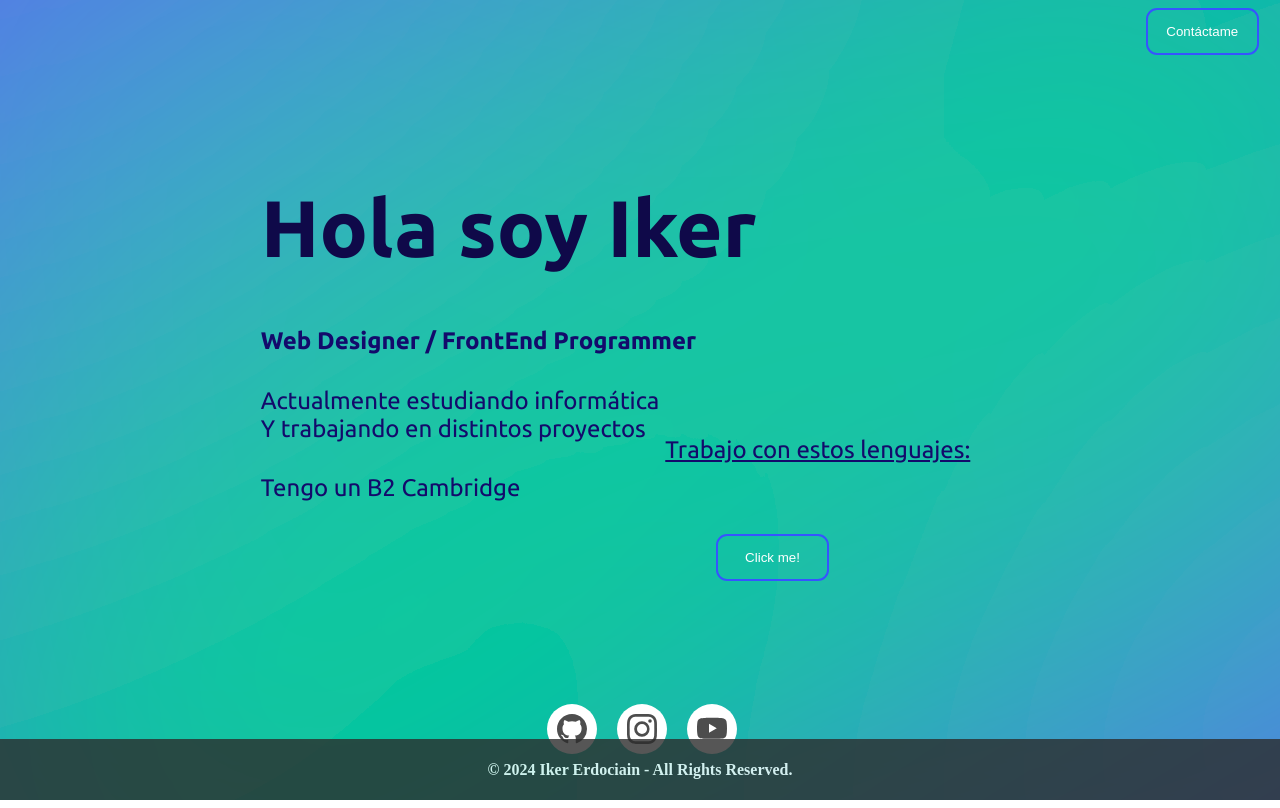
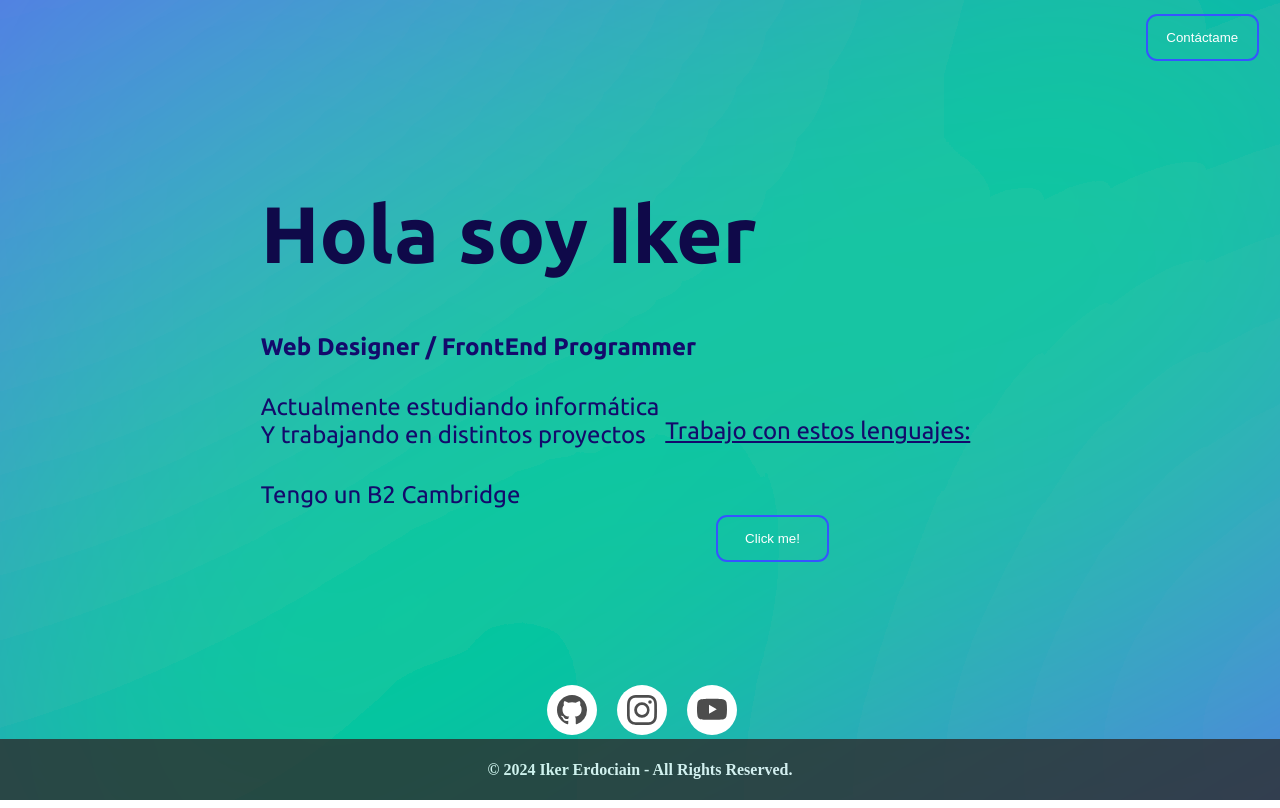
Before and after one commit to IkerOwO/Portfolio-Responsive, a plain HTML site: page index.html in a window 1280 px wide. Drawn offline with Linux system fonts and the light colour scheme; a web font is replaced by a local one.

Commit message:
Update 2

```diff
--- a/style.css
+++ b/style.css
@@ -60,6 +60,7 @@ a{
     position: relative;
     margin-top: 4%;
     margin-left: 16%;
+    height: 2%;
 }
 
 #logos img{
@@ -75,6 +76,9 @@ a{
     margin-left: 20%;
     text-align: justify;
     text-decoration: underline;
+}
+.leng{
+  margin-top: -2%;
 }
 
 .leng button{
@@ -102,6 +106,7 @@ a{
     border-radius: 11px;
     text-align: center;
     margin-left: 90%;
+    margin-top: 0.5%;
     transition: all 0.6s ease;
   }
 
@@ -231,6 +236,7 @@ footer {
     z-index: 2;
   opacity: 0.8;
   padding: 0px;
+  margin: auto;
   border-radius: 0px;
     background: #2C2C2C;
     color:white;
```
Also changed, not shown: index.html (+0 -1 lines).
